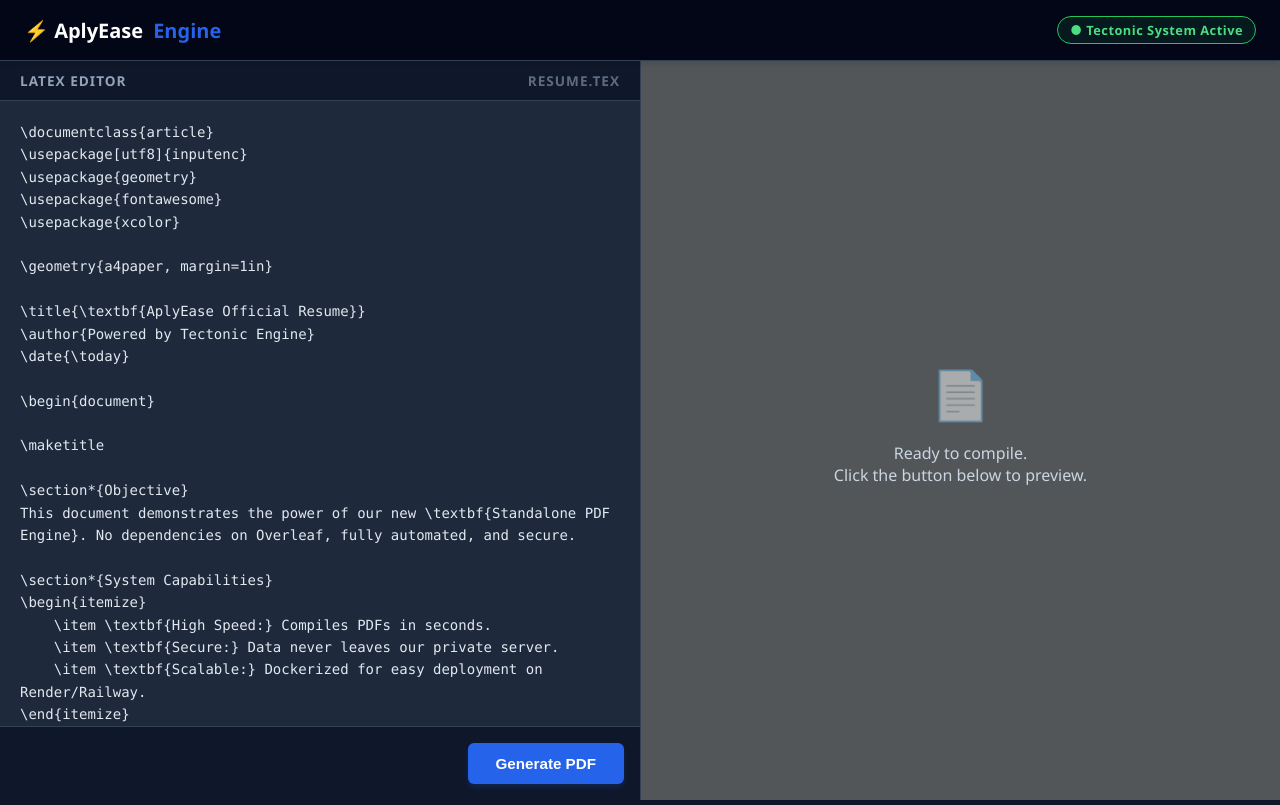
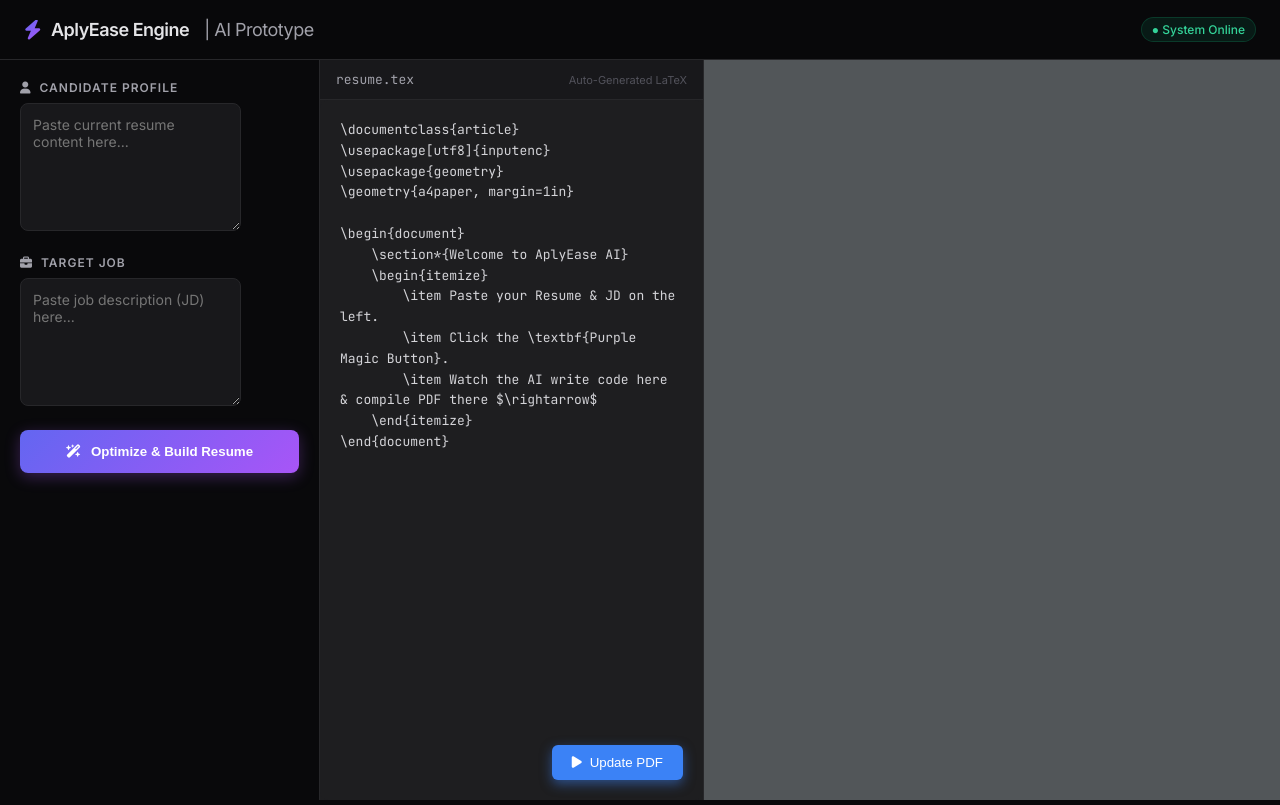
Before and after one commit to MohdArshad-cell/Tectonic, a website: page public/index.html in a window 1280 px wide. Drawn offline with Linux system fonts and the light colour scheme.

Commit message:
UI Upgrade

```diff
--- a/package.json
+++ b/package.json
@@ -7,7 +7,9 @@
     "start": "node server.js"
   },
   "dependencies": {
+    "@google/generative-ai": "^0.24.1",
     "cors": "^2.8.6",
+    "dotenv": "^17.2.4",
     "express": "^4.22.1"
   }
 }
--- a/public/index.html
+++ b/public/index.html
@@ -3,290 +3,352 @@
 <head>
     <meta charset="UTF-8">
     <meta name="viewport" content="width=device-width, initial-scale=1.0">
-    <title>AplyEase PDF Engine (Tectonic)</title>
+    <title>AplyEase AI Architect</title>
+
+    <link href="https://fonts.googleapis.com/css2?family=Inter:wght@300;400;500;600&family=JetBrains+Mono:wght@400;500&display=swap" rel="stylesheet">
+    <link rel="stylesheet" href="https://cdnjs.cloudflare.com/ajax/libs/font-awesome/6.4.0/css/all.min.css">
+
     <style>
         :root {
-            --primary: #2563eb;       /* Professional Blue */
-            --primary-hover: #1d4ed8;
-            --bg: #0f172a;           /* Dark Slate Bg */
-            --editor-bg: #1e293b;    /* Slightly lighter for editor */
-            --text: #f8fafc;
-            --border: #334155;
+            --bg-dark: #09090b;
+            --bg-panel: #18181b;
+            --border: #27272a;
+            --primary: #3b82f6;
+            --primary-glow: rgba(59, 130, 246, 0.5);
+            --ai-gradient: linear-gradient(135deg, #6366f1 0%, #a855f7 100%);
+            --text-main: #e4e4e7;
+            --text-muted: #a1a1aa;
         }
 
+        * { box-sizing: border-box; outline: none; }
+
         body {
-            font-family: 'Segoe UI', system-ui, -apple-system, sans-serif;
             margin: 0;
+            font-family: 'Inter', sans-serif;
+            background-color: var(--bg-dark);
+            color: var(--text-main);
             height: 100vh;
             display: flex;
             flex-direction: column;
-            background: var(--bg);
-            color: var(--text);
             overflow: hidden;
         }
 
-        /* Header */
+        /* --- Header --- */
         header {
             height: 60px;
-            background: #020617;
+            background: rgba(9, 9, 11, 0.8);
+            backdrop-filter: blur(12px);
             border-bottom: 1px solid var(--border);
             display: flex;
             align-items: center;
+            justify-content: space-between;
             padding: 0 24px;
-            justify-content: space-between;
-            box-shadow: 0 4px 6px -1px rgba(0, 0, 0, 0.1);
             z-index: 10;
         }
 
-        .brand {
+        .logo {
             font-weight: 700;
-            font-size: 1.25rem;
+            font-size: 18px;
+            letter-spacing: -0.5px;
             display: flex;
             align-items: center;
             gap: 10px;
-            color: white;
         }
 
-        .brand span { color: var(--primary); }
+        .logo i { background: var(--ai-gradient); -webkit-background-clip: text; -webkit-text-fill-color: transparent; font-size: 20px; }
 
-        .status-badge {
-            font-size: 0.8rem;
-            padding: 4px 12px;
+        .badge {
+            font-size: 12px;
+            padding: 4px 10px;
             border-radius: 20px;
-            background: rgba(34, 197, 94, 0.1); /* Green tint */
-            color: #4ade80; /* Green text */
-            border: 1px solid #22c55e;
-            font-weight: 600;
-            letter-spacing: 0.5px;
+            background: rgba(16, 185, 129, 0.1);
+            color: #34d399;
+            border: 1px solid rgba(16, 185, 129, 0.2);
+            font-weight: 500;
         }
 
-        /* Main Layout */
-        main {
-            display: flex;
-            flex: 1;
+        /* --- Main Layout --- */
+        .workspace {
+            display: grid;
+            grid-template-columns: 320px 1fr 45%;
             height: calc(100vh - 60px);
         }
 
-        /* Editor Section (Left) */
-        .editor-pane {
-            width: 50%;
+        /* --- Panel 1: AI Inputs --- */
+        .panel-inputs {
+            background: var(--bg-dark);
+            border-right: 1px solid var(--border);
+            padding: 20px;
+            display: flex;
+            flex-direction: column;
+            gap: 20px;
+            overflow-y: auto;
+        }
+
+        .section-title {
+            font-size: 12px;
+            text-transform: uppercase;
+            letter-spacing: 1px;
+            color: var(--text-muted);
+            font-weight: 600;
+            margin-bottom: 8px;
+            display: flex;
+            align-items: center;
+            gap: 8px;
+        }
+
+        .input-box {
+            display: flex;
+            flex-direction: column;
+        }
+
+        textarea {
+            background: var(--bg-panel);
+            border: 1px solid var(--border);
+            color: var(--text-main);
+            border-radius: 8px;
+            padding: 12px;
+            font-family: 'Inter', sans-serif;
+            font-size: 14px;
+            resize: vertical;
+            transition: border-color 0.2s, box-shadow 0.2s;
+        }
+
+        textarea:focus {
+            border-color: #6366f1;
+            box-shadow: 0 0 0 2px rgba(99, 102, 241, 0.2);
+        }
+
+        .btn-ai {
+            background: var(--ai-gradient);
+            color: white;
+            border: none;
+            padding: 14px;
+            border-radius: 8px;
+            font-weight: 600;
+            cursor: pointer;
+            display: flex;
+            align-items: center;
+            justify-content: center;
+            gap: 10px;
+            transition: transform 0.2s, box-shadow 0.2s;
+            box-shadow: 0 4px 15px rgba(168, 85, 247, 0.3);
+        }
+
+        .btn-ai:hover { transform: translateY(-1px); box-shadow: 0 6px 20px rgba(168, 85, 247, 0.4); }
+        .btn-ai:active { transform: translateY(1px); }
+        .btn-ai:disabled { opacity: 0.7; cursor: wait; transform: none; }
+
+        /* --- Panel 2: Code Editor --- */
+        .panel-editor {
+            background: #1e1e20;
             display: flex;
             flex-direction: column;
             border-right: 1px solid var(--border);
-            background: var(--editor-bg);
+            position: relative;
         }
 
-        .editor-header {
-            padding: 10px 20px;
-            background: #0f172a;
-            color: #94a3b8;
-            font-size: 0.85rem;
-            font-weight: 600;
+        .editor-toolbar {
+            height: 40px;
+            background: var(--bg-panel);
+            border-bottom: 1px solid var(--border);
             display: flex;
+            align-items: center;
             justify-content: space-between;
-            align-items: center;
-            border-bottom: 1px solid var(--border);
-            text-transform: uppercase;
-            letter-spacing: 1px;
+            padding: 0 16px;
         }
 
-        textarea {
+        .file-name { font-size: 13px; color: var(--text-muted); font-family: 'JetBrains Mono', monospace; }
+
+        #latexCode {
             flex: 1;
-            background: var(--editor-bg);
-            color: #e2e8f0;
+            background: #1e1e20;
             border: none;
+            color: #d4d4d8;
             padding: 20px;
-            font-family: 'Consolas', 'Monaco', 'Courier New', monospace;
-            font-size: 14px;
+            font-family: 'JetBrains Mono', monospace;
+            font-size: 13px;
             line-height: 1.6;
             resize: none;
-            outline: none;
         }
 
-        /* Scrollbar styling */
-        textarea::-webkit-scrollbar { width: 10px; }
-        textarea::-webkit-scrollbar-track { background: var(--editor-bg); }
-        textarea::-webkit-scrollbar-thumb { background: #475569; border-radius: 5px; }
-
-        .actions {
-            padding: 16px;
-            background: #0f172a;
-            border-top: 1px solid var(--border);
-            display: flex;
-            justify-content: flex-end;
-        }
-
-        button {
+        .btn-compile {
+            position: absolute;
+            bottom: 20px;
+            right: 20px;
             background: var(--primary);
             color: white;
             border: none;
-            padding: 12px 28px;
+            padding: 10px 20px;
             border-radius: 6px;
-            font-weight: 600;
+            font-weight: 500;
             cursor: pointer;
+            box-shadow: 0 4px 12px var(--primary-glow);
             transition: all 0.2s;
             display: flex;
             align-items: center;
-            gap: 10px;
-            font-size: 0.95rem;
-            box-shadow: 0 4px 6px -1px rgba(37, 99, 235, 0.2);
+            gap: 8px;
+            z-index: 5;
         }
 
-        button:hover {
-            background: var(--primary-hover);
-            transform: translateY(-1px);
-            box-shadow: 0 6px 8px -1px rgba(37, 99, 235, 0.3);
+        .btn-compile:hover { background: #2563eb; transform: translateY(-1px); }
+
+        /* --- Panel 3: Preview --- */
+        .panel-preview {
+            background: #525659;
+            display: flex;
+            align-items: center;
+            justify-content: center;
         }
 
-        button:disabled {
-            background: #334155;
-            color: #94a3b8;
-            cursor: not-allowed;
-            transform: none;
-            box-shadow: none;
-        }
+        iframe { width: 100%; height: 100%; border: none; }
 
-        /* Preview Section (Right) */
-        .preview-pane {
-            flex: 1;
-            background: #525659; /* Standard PDF Viewer Grey */
-            position: relative;
-        }
+        /* Utility */
+        .hidden { display: none; }
 
-        iframe {
-            width: 100%;
-            height: 100%;
-            border: none;
-        }
-
-        /* Empty State Overlay */
-        .empty-state {
-            position: absolute;
-            top: 50%;
-            left: 50%;
-            transform: translate(-50%, -50%);
-            text-align: center;
-            color: #cbd5e1;
-        }
-
-        .empty-icon { font-size: 3rem; margin-bottom: 10px; display: block; opacity: 0.5; }
-
-        /* Spinner Animation */
-        .spinner {
-            width: 18px;
-            height: 18px;
-            border: 2px solid rgba(255,255,255,0.3);
-            border-radius: 50%;
-            border-top-color: #fff;
-            animation: spin 0.8s ease-in-out infinite;
-            display: none;
-        }
-
-        @keyframes spin { to { transform: rotate(360deg); } }
+        /* Loading Animation */
+        @keyframes pulse { 0% { opacity: 1; } 50% { opacity: 0.5; } 100% { opacity: 1; } }
+        .pulsing { animation: pulse 1.5s infinite; }
 
     </style>
 </head>
 <body>
+
     <header>
-        <div class="brand">
-            ⚡ AplyEase <span>Engine</span>
+        <div class="logo">
+            <i class="fa-solid fa-bolt"></i>
+            AplyEase Engine <span style="font-weight:400; color:var(--text-muted); margin-left:5px;">| AI Prototype</span>
         </div>
-        <div class="status-badge">● Tectonic System Active</div>
+        <div class="badge">● System Online</div>
     </header>
 
-    <main>
-        <div class="editor-pane">
-            <div class="editor-header">
-                <span><i class="fa fa-code"></i> LaTeX Editor</span>
-                <span style="opacity: 0.6">resume.tex</span>
+    <div class="workspace">
+
+        <div class="panel-inputs">
+            <div>
+                <div class="section-title"><i class="fa-solid fa-user"></i> Candidate Profile</div>
+                <textarea id="resumeTxt" rows="6" placeholder="Paste current resume content here..."></textarea>
             </div>
 
-            <textarea id="latexInput" spellcheck="false">\documentclass{article}
+            <div>
+                <div class="section-title"><i class="fa-solid fa-briefcase"></i> Target Job</div>
+                <textarea id="jdTxt" rows="6" placeholder="Paste job description (JD) here..."></textarea>
+            </div>
+
+            <button class="btn-ai" onclick="generateWithAI()" id="aiBtn">
+                <i class="fa-solid fa-wand-magic-sparkles"></i>
+                <span>Optimize & Build Resume</span>
+            </button>
+        </div>
+
+        <div class="panel-editor">
+            <div class="editor-toolbar">
+                <span class="file-name">resume.tex</span>
+                <span style="font-size:11px; color:#52525b;">Auto-Generated LaTeX</span>
+            </div>
+            <textarea id="latexCode" spellcheck="false">\documentclass{article}
 \usepackage[utf8]{inputenc}
 \usepackage{geometry}
-\usepackage{fontawesome}
-\usepackage{xcolor}
-
 \geometry{a4paper, margin=1in}
 
-\title{\textbf{AplyEase Official Resume}}
-\author{Powered by Tectonic Engine}
-\date{\today}
-
 \begin{document}
-
-\maketitle
-
-\section*{Objective}
-This document demonstrates the power of our new \textbf{Standalone PDF Engine}. No dependencies on Overleaf, fully automated, and secure.
-
-\section*{System Capabilities}
-\begin{itemize}
-    \item \textbf{High Speed:} Compiles PDFs in seconds.
-    \item \textbf{Secure:} Data never leaves our private server.
-    \item \textbf{Scalable:} Dockerized for easy deployment on Render/Railway.
-\end{itemize}
-
-\vspace{1cm}
-\centerline{\large \textbf{Status: Ready for Production 🚀}}
-
+    \section*{Welcome to AplyEase AI}
+    \begin{itemize}
+        \item Paste your Resume & JD on the left.
+        \item Click the \textbf{Purple Magic Button}.
+        \item Watch the AI write code here & compile PDF there $\rightarrow$
+    \end{itemize}
 \end{document}</textarea>
 
-            <div class="actions">
-                <button onclick="generatePDF()" id="genBtn">
-                    <div class="spinner" id="spinner"></div>
-                    <span id="btnText">Generate PDF</span>
-                </button>
-            </div>
+            <button class="btn-compile" onclick="compilePDF()" id="compileBtn">
+                <i class="fa-solid fa-play"></i> Update PDF
+            </button>
         </div>
 
-        <div class="preview-pane">
+        <div class="panel-preview">
             <iframe id="pdfFrame"></iframe>
-            <div class="empty-state" id="emptyState">
-                <span class="empty-icon">📄</span>
-                <p>Ready to compile.<br>Click the button below to preview.</p>
-            </div>
         </div>
-    </main>
+
+    </div>
 
     <script>
-        async function generatePDF() {
-            const btn = document.getElementById('genBtn');
-            const btnText = document.getElementById('btnText');
-            const spinner = document.getElementById('spinner');
-            const latex = document.getElementById('latexInput').value;
-            const iframe = document.getElementById('pdfFrame');
-            const emptyState = document.getElementById('emptyState');
+        // --- Logic Remains Same, UI Updated ---
 
-            // 1. UI Loading State
+        async function generateWithAI() {
+            const btn = document.getElementById('aiBtn');
+            const btnText = btn.querySelector('span');
+            const icon = btn.querySelector('i');
+            const resume = document.getElementById('resumeTxt').value;
+            const jd = document.getElementById('jdTxt').value;
+            const editor = document.getElementById('latexCode');
+
+            if (!resume || !jd) {
+                alert("Please provide both Resume content and Job Description.");
+                return;
+            }
+
+            // Loading State
             btn.disabled = true;
-            btnText.textContent = "Compiling...";
-            spinner.style.display = "block";
+            btnText.innerText = "Analyzing & Writing...";
+            icon.classList.remove('fa-wand-magic-sparkles');
+            icon.classList.add('fa-spinner', 'fa-spin');
 
             try {
-                // 2. Call API
+                const res = await fetch('/generate-latex', {
+                    method: 'POST',
+                    headers: { 'Content-Type': 'application/json' },
+                    body: JSON.stringify({ currentResume: resume, jobDescription: jd })
+                });
+
+                const data = await res.json();
+
+                if (data.latex) {
+                    editor.value = data.latex;
+                    // Auto-compile
+                    compilePDF();
+                } else {
+                    alert("AI Error: " + (data.message || "Unknown error"));
+                }
+            } catch (error) {
+                alert("Server Connection Failed");
+            } finally {
+                // Reset State
+                btn.disabled = false;
+                btnText.innerText = "Optimize & Build Resume";
+                icon.classList.remove('fa-spinner', 'fa-spin');
+                icon.classList.add('fa-wand-magic-sparkles');
+            }
+        }
+
+        async function compilePDF() {
+            const btn = document.getElementById('compileBtn');
+            const originalText = btn.innerHTML;
+            const latex = document.getElementById('latexCode').value;
+            const iframe = document.getElementById('pdfFrame');
+
+            // Loading State
+            btn.innerHTML = '<i class="fa-solid fa-circle-notch fa-spin"></i> Building...';
+            btn.disabled = true;
+
+            try {
                 const res = await fetch('/generate-pdf', {
                     method: 'POST',
                     headers: { 'Content-Type': 'application/json' },
                     body: JSON.stringify({ latex })
                 });
 
-                if (!res.ok) {
-                    const err = await res.json();
-                    alert("⚠️ Compilation Failed:\n" + (err.details || err.message));
-                } else {
-                    // 3. Show PDF
+                if (res.ok) {
                     const blob = await res.blob();
                     iframe.src = URL.createObjectURL(blob);
-                    emptyState.style.display = 'none'; // Hide "Ready" text
+                } else {
+                    const err = await res.json();
+                    alert("PDF Error: " + (err.details || "Syntax Error"));
                 }
-            } catch (e) {
-                alert("❌ Connection Error: Is the server running?");
+            } catch (error) {
+                alert("Server Connection Failed");
             } finally {
-                // 4. Reset Button
+                btn.innerHTML = originalText;
                 btn.disabled = false;
-                btnText.textContent = "Generate PDF";
-                spinner.style.display = "none";
             }
         }
     </script>
```
Also changed, not shown: server.js (+68 -16 lines), 3 other files.
